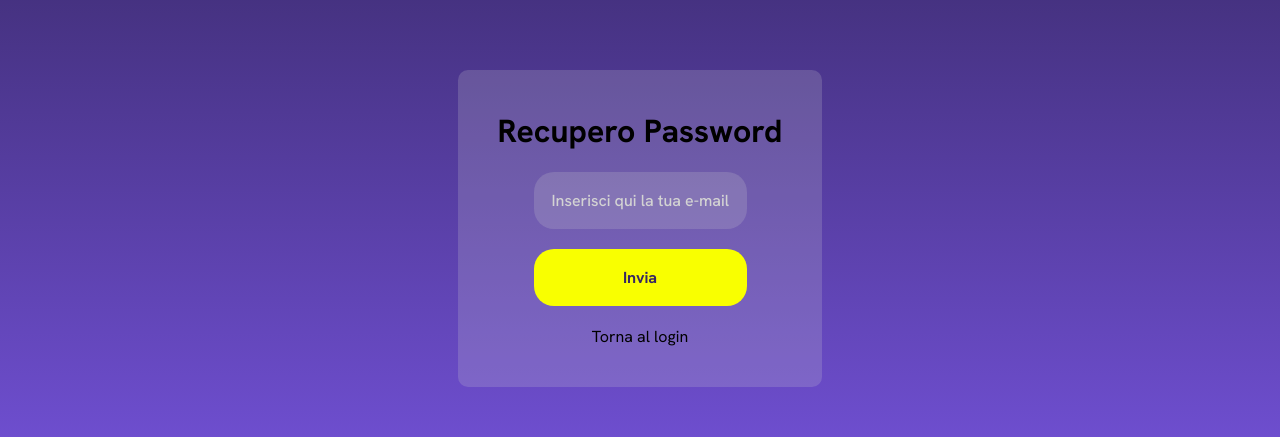
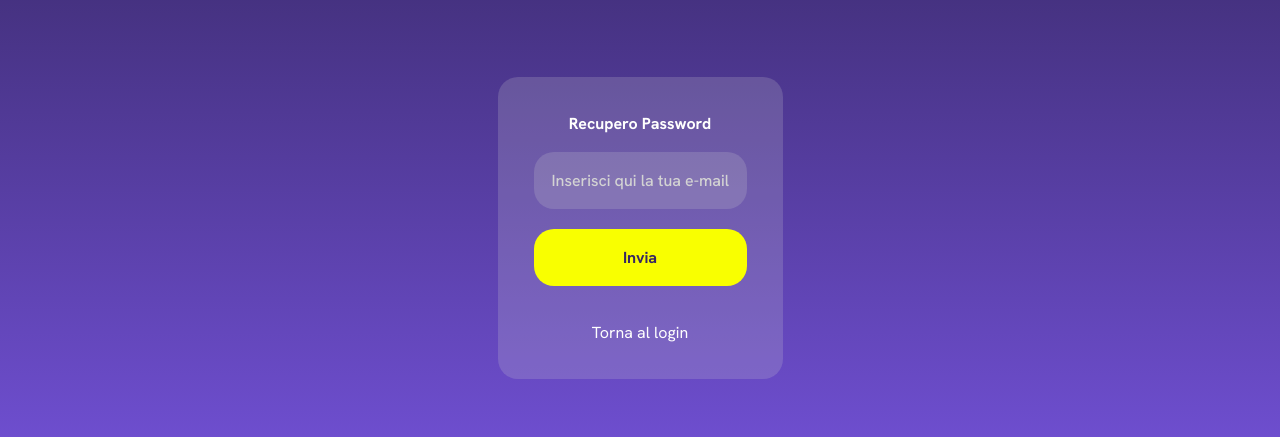
Before and after one commit to giusene/HireGenius, a Next.js app: page /forgot-password in a window 1280 px wide. Shown: the part 172-609 px from the top of the page. Built offline with nearby package versions, Linux system fonts and the light colour scheme; no server answers.

Commit message:
style: fix ResultList and ForgotPassword styles

```diff
--- a/src/components/Organism/ResultsList/ResultsList.module.scss
+++ b/src/components/Organism/ResultsList/ResultsList.module.scss
@@ -9,6 +9,7 @@
   .sectionTitle {
     text-align: center;
     font-size: var(--fs-md);
+    color: var(--light);
   }
 }
 
@@ -40,6 +41,7 @@
 
 .feedbackSection {
   text-align: center;
+  color: var(--light);
 
   h3 {
     margin-bottom: var(--gap-sm);
--- a/src/constants/forgotPasswordLabels.tsx
+++ b/src/constants/forgotPasswordLabels.tsx
@@ -1,10 +1,11 @@
 export const forgotPasswordLabels = {
-    title: "Recupero Password",
-    input: "Inserisci qui la tua e-mail",
-    button: "Invia",
-    p: "Torna al",
-    login: "login",
-    setMessage: "Email di recupero password inviata con successo. Controlla la tua casella di posta.",
-    setError: "Errore durante l'invio dell'email di recupero. Verifica l'indirizzo email.",
-    unknownError: "Errore sconosciuto durante il recupero della password."
-  } as const;
+  title: "Recupero Password",
+  input: "Inserisci qui la tua e-mail",
+  button: "Invia",
+  login: "Torna al login",
+  setMessage:
+    "Email di recupero password inviata con successo. Controlla la tua casella di posta.",
+  setError:
+    "Errore durante l'invio dell'email di recupero. Verifica l'indirizzo email.",
+  unknownError: "Errore sconosciuto durante il recupero della password.",
+} as const;
--- a/src/pages/forgot-password/forgotPassword.module.scss
+++ b/src/pages/forgot-password/forgotPassword.module.scss
@@ -1,11 +1,20 @@
 .main {
   @include main;
-  @include flex-column(15px);
+  @include flex-column(var(--gap-md));
   @include flex-center;
 
+  .mainContent {
+    @include form;
+    padding: var(--page-padding);
+    @include flex-center;
+    background-color: var(--elements-bg);
+    border-radius: var(--border-radius);
+  }
+
   h1 {
-    font-size: 2rem;
-    font-weight: bold;
+    font-size: var(--fs-md);
+    font-weight: var(--fw-bold);
+    color: var(--white);
   }
 
   form {
@@ -13,13 +22,8 @@
   }
 }
 
-.mainContent {
-  padding: 40px;
-  margin: 40px;
-  @include flex-column(20px);
-  @include flex-center;
-  background-color: var(--elements-bg);
-  border-radius: 10px;
+.login {
+  color: var(--white);
 }
 
 .login:hover {
--- a/src/pages/forgot-password/index.tsx
+++ b/src/pages/forgot-password/index.tsx
@@ -6,6 +6,7 @@ import { FirebaseError } from "firebase/app";
 import { forgotPasswordLabels } from "@/constants/forgotPasswordLabels";
 import Input from "@/components/Atoms/Input/Input";
 import CtaButton from "@/components/Atoms/Buttons/CtaButton";
+import InputBox from "@/components/Molecules/InputBox/InputBox";
 
 const ForgotPassword = () => {
   const [email, setEmail] = useState("");
@@ -22,23 +23,21 @@ const ForgotPassword = () => {
 
     try {
       await resetPassword(email);
-      setMessage(
-        forgotPasswordLabels.setMessage
-      );
+      setMessage(forgotPasswordLabels.setMessage);
     } catch (err) {
       if (err instanceof FirebaseError) {
-        setError(
-          forgotPasswordLabels.setError
-        );
+        setError(forgotPasswordLabels.setError);
       } else {
         setError(forgotPasswordLabels.unknownError);
       }
     }
   };
 
-
-   const handleClickOutside = (event: MouseEvent) => {
-    if (messageRef.current && !messageRef.current.contains(event.target as Node)) {
+  const handleClickOutside = (event: MouseEvent) => {
+    if (
+      messageRef.current &&
+      !messageRef.current.contains(event.target as Node)
+    ) {
       setMessage("");
       setError("");
     }
@@ -72,14 +71,13 @@ const ForgotPassword = () => {
         </form>
 
         {(message || error) && (
-        <div ref={messageRef} className={style.messageContainer}>
-        {message && <p className={style.message}>{message}</p>}
-        {error && <p className={style.error}>{error}</p>}
-      </div>
+          <div ref={messageRef} className={style.messageContainer}>
+            {message && <p className={style.message}>{message}</p>}
+            {error && <p className={style.error}>{error}</p>}
+          </div>
         )}
 
         <p>
-          {forgotPasswordLabels.p}{" "}
           <Link href="/login" className={style.login}>
             {forgotPasswordLabels.login}
           </Link>
```
Lines whose indentation alone changed are shown as unchanged.
